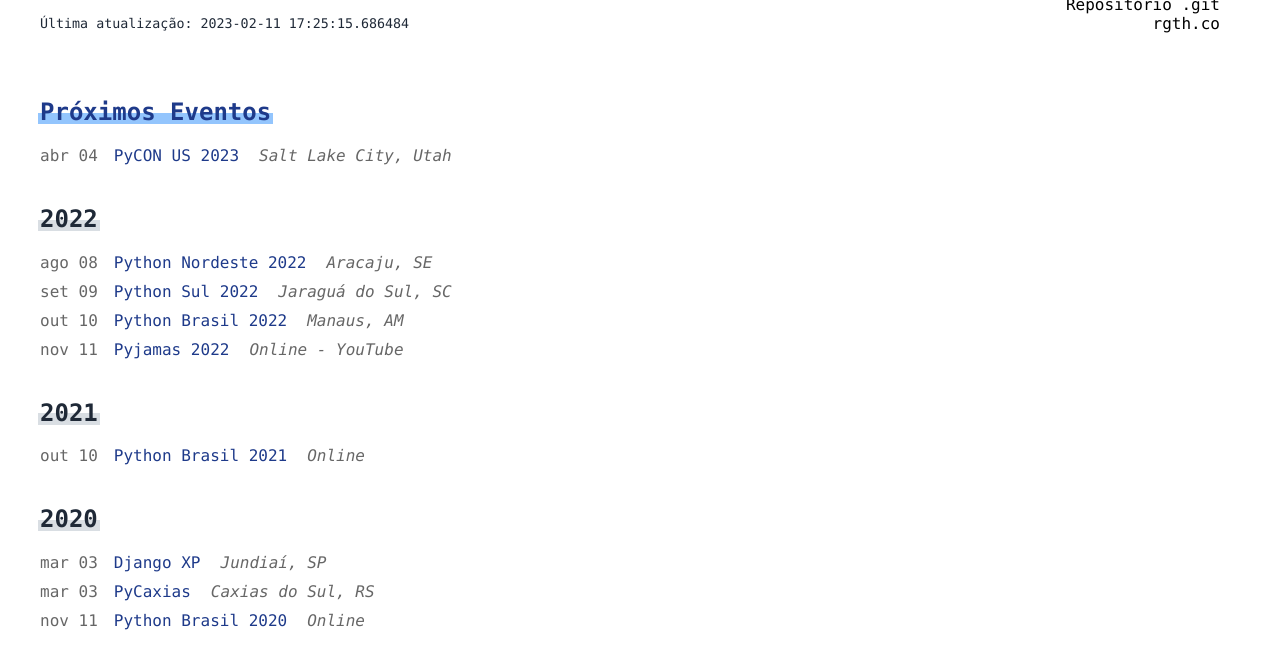
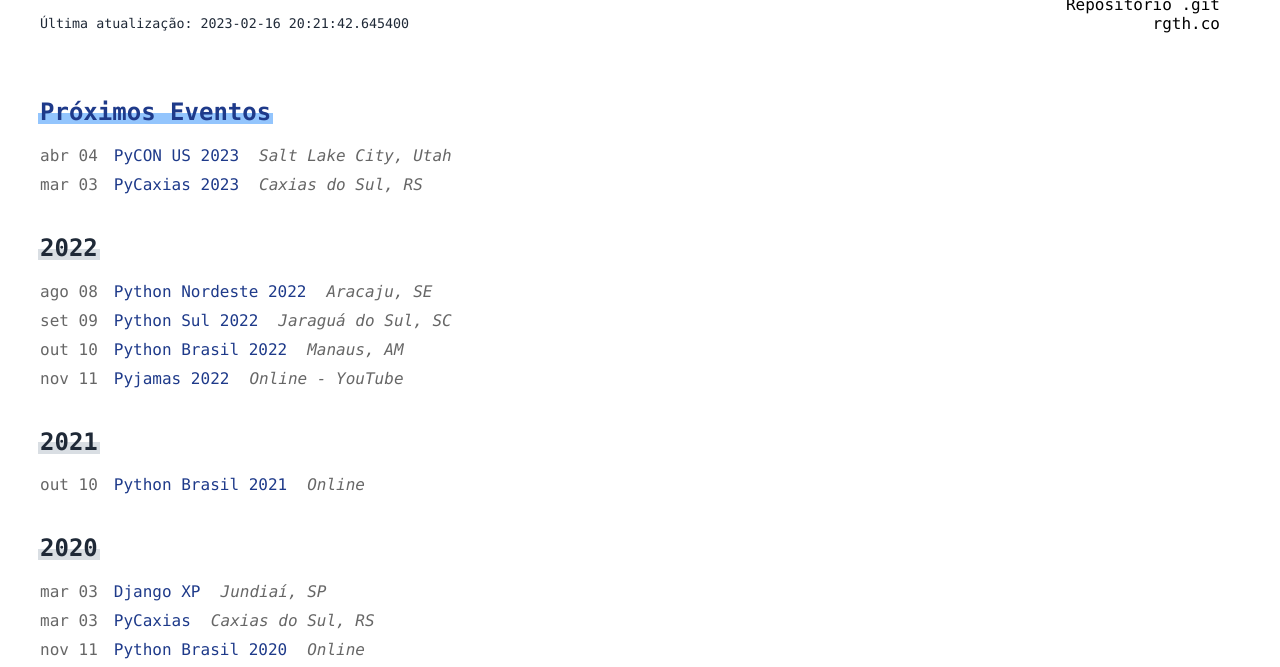
Before and after one commit to rougeth/pythonnobrasil, a plain HTML site: page index.html in a window 1280 px wide. Shown: the part 119-786 px from the top of the page. Drawn offline with Linux system fonts and the light colour scheme.

Commit message:
Deploying to gh-pages from @ rougeth/pythonnobrasil@dfa875ce36a298b453e529908659bd2efffc5681 🚀

```diff
--- a/index.html
+++ b/index.html
@@ -4,12 +4,12 @@
   <meta charset="UTF-8">
   <title>Python no Brasil</title>
   <meta name="viewport" content="width=device-width, initial-scale=1, shrink-to-fit=no">
-  <link href="style.8651b67e.css" rel="stylesheet">
+  <link href="style.23c41edc.css" rel="stylesheet">
 </head>
 <body>
   <header>
     <h1>Eventos <span class="highlight verde">Python</span> espalhados pelo <span class="highlight amarelo">Brasil</span><small class="really-small">*</small></h1>
-    <p><small>Última atualização: 2023-02-11 17:25:15.686484</small></p>
+    <p><small>Última atualização: 2023-02-16 20:21:42.645400</small></p>
   </header>
   <section>
     <h2><span class="highlight azul">Próximos Eventos</span></h2>
@@ -20,6 +20,14 @@
         <a href="https://us.pycon.org/2023/" class="highlight-hover azul">PyCON US 2023</a>
       </div>
       <div class="event-location">Salt Lake City, Utah</div>
+    </div>
+
+    <div class="event">
+      <div class="event-date">mar 03</div>
+      <div class="event-name">
+        <a href="https://pycaxias.com.br" class="highlight-hover azul">PyCaxias 2023</a>
+      </div>
+      <div class="event-location">Caxias do Sul, RS</div>
     </div>
 
   </section>
```
Also changed, not shown: style.23c41edc.css (renamed from style.8651b67e.css).
